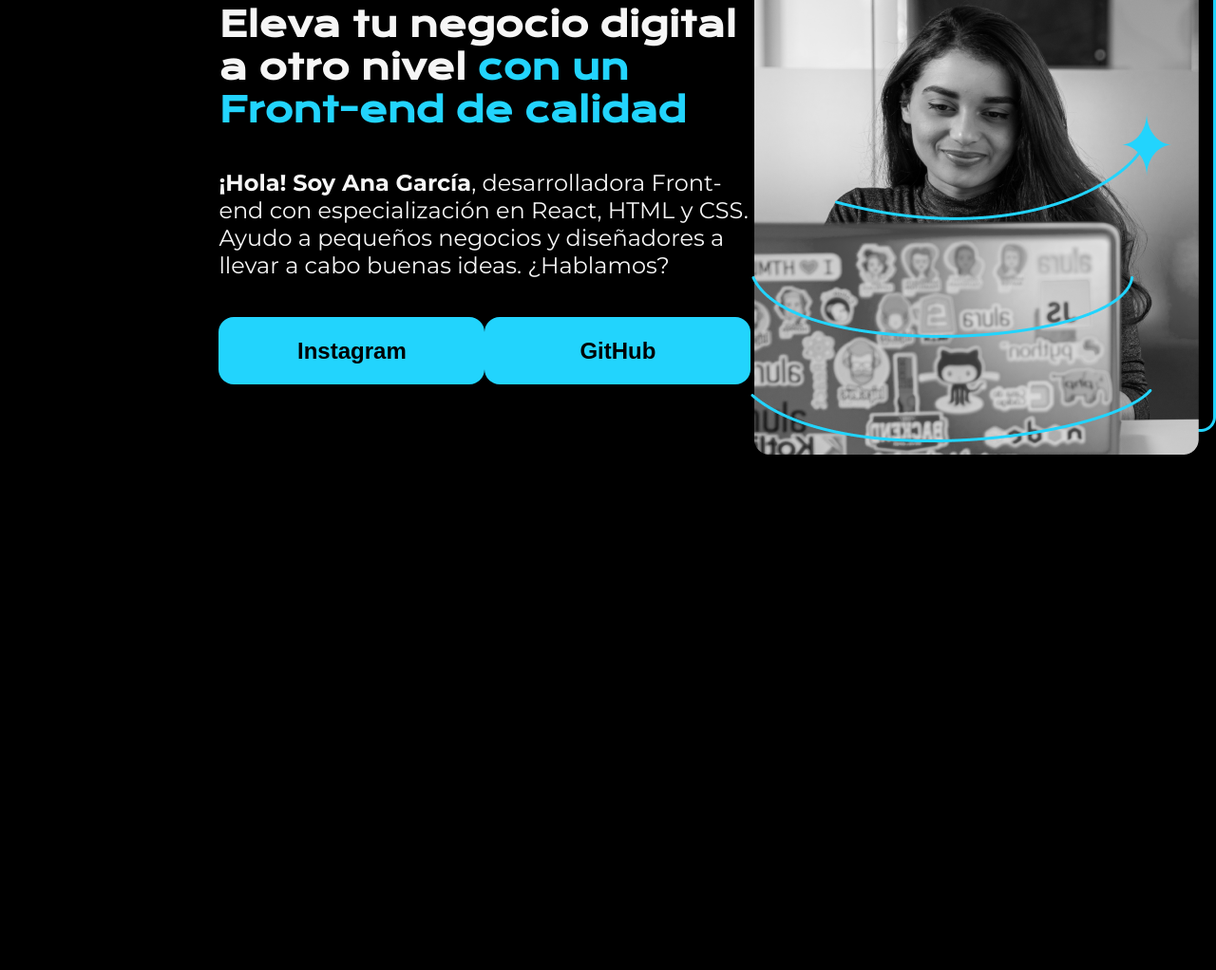
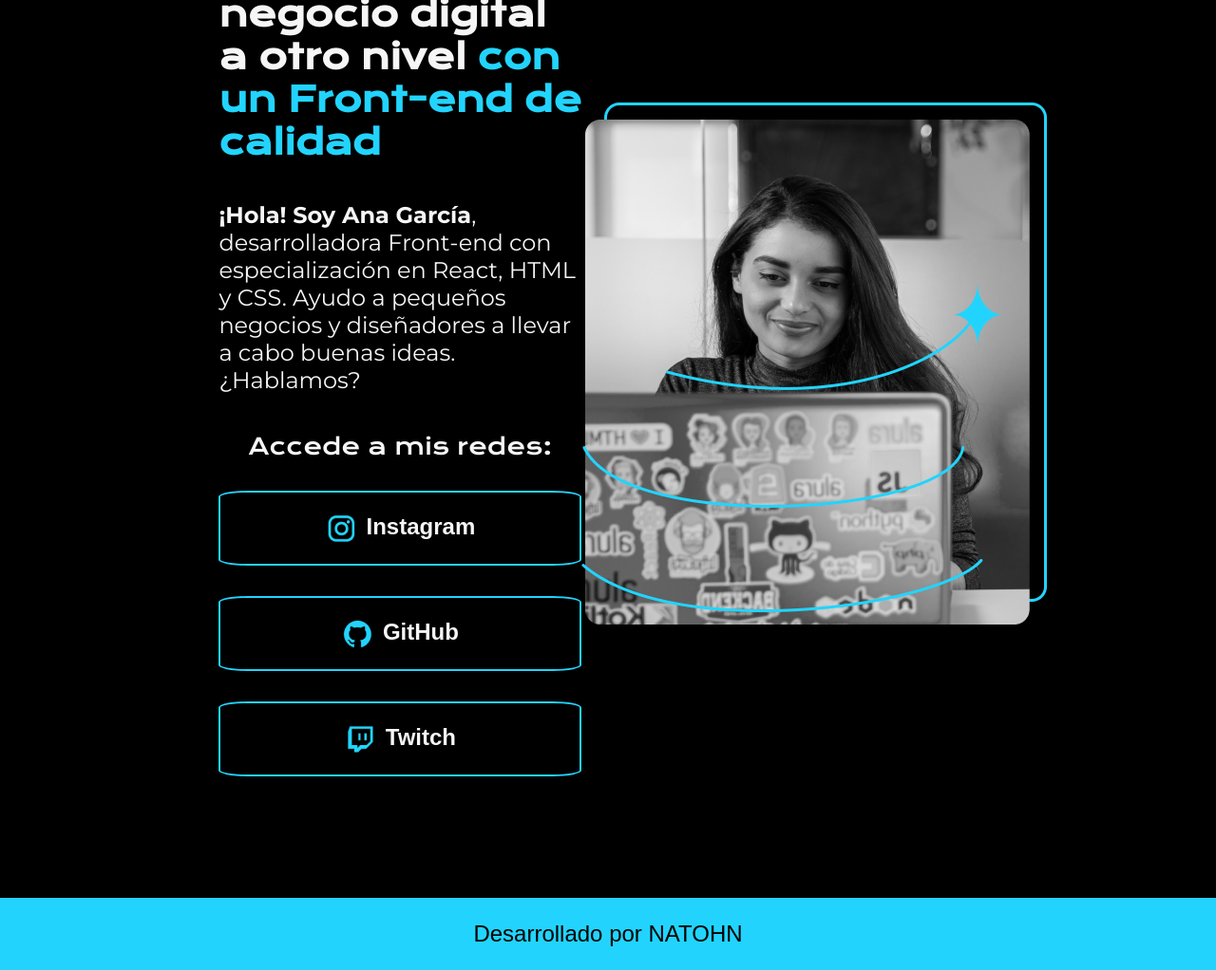
Before and after one commit to NATOHN/Portafolio, a plain HTML site: page index.html in a window 1280 px wide. Shown: the part 199-1221 px from the top of the page at 95% size. Before the commit the page ends 928 px from the top, so only its background shows below. Drawn offline with nearby package versions, Linux system fonts and the light colour scheme.

Commit message:
actualizacion

```diff
--- a/index.html
+++ b/index.html
@@ -7,7 +7,12 @@
     <link rel="stylesheet" href="style.css">
 </head>
 <body>
-    <header></header>
+    <header class="header">
+       <nav class="header__menu">
+        <a class="header__menu__link">Home</a>
+        <a class="header__menu__link">Sobre mi</a>
+       </nav>
+    </header>
     <main class="presentacion">
         <section class="presentacion__contenido">
         <h1 class="presentacion__contenido__titulo">
@@ -21,12 +26,28 @@
             cabo buenas ideas. ¿Hablamos?
         </p>
         <div class="presentacion__enlances">
-        <a class="presentacion__enlances__link" href="https://www.instagram.com/">Instagram</a>
-        <a class="presentacion__enlances__link" href="https://github.com/">GitHub</a>
+        <h2 class="presentacion__enlances__subtitle">Accede a mis redes:</h2>
+        <a class="presentacion__enlances__link" href="https://www.instagram.com/">
+            <img src="./assets/instagram.png">
+            Instagram</a>
+        <a class="presentacion__enlances__link" href="https://github.com/">
+            <img src="./assets/github.png">
+            GitHub</a>
+
+        <a class="presentacion__enlances__link" href="https://www.twitch.tv/">
+            <img src="./assets/twitch.png">
+            Twitch</a>
+
         </div>
+
+
+
         </section>
-        <img src="Imagem.png" alt="Imagen de Ana García trabajando">
+        <img src="./assets/Imagem.png" alt="Imagen de Ana García trabajando">
    </main>
-   <footer></footer>
+
+   <footer class="footer">
+    <p>Desarrollado por NATOHN</p>
+   </footer>
 </body>
 </html>
--- a/style.css
+++ b/style.css
@@ -8,7 +8,6 @@
 body {
     background-color: #000000;
     color: #F6F6F6;
-    height: 100vh;
     box-sizing: border-box;
 }
 
@@ -43,17 +42,44 @@ body {
 .presentacion__enlances{
     display: flex;
     justify-content: space-between;
+    flex-direction: column;
+    align-items: center;
+    gap: 32px;
 }
 
+.presentacion__enlances__subtitle{
+    font-family: "krona one", sans-serif;
+    font-size: 24px;
+    font-weight: 400;
+}
+
+
 .presentacion__enlances__link{
-    width: 280px;
-    background-color:  #22D4FD;
+    width: 378px;
     text-align: center;
     padding: 21.5px 0;
-    border-radius: 16px;
+    border-radius: 8%;
     font-family: "Monserrat", sans-serif;
     font-size: 24px;
     font-weight: 600;
     text-decoration: none;
+    color: #F6F6F6;
+    border: 2px solid #22D4FD;
+    display: flex;
+    justify-content: center;
+    gap: 10px;
+}
+
+.presentacion__enlances__link:hover{
+    background-color: #272727;
+}
+
+.footer{
+    background-color: #22D4FD;
+    padding: 24px;
     color: #000000;
+    text-align: center;
+    font-family: "Monserrat", sans-serif;
+    font-size: 24px;
+    font-weight: 400;
 }
```
Also changed, not shown: assets/Imagem.png (added), assets/github.png (added), assets/instagram.png (added), assets/linkedin.png (added), assets/twitch.png (added), assets/twitter-novo.png (added), assets/twitter.png (added).
